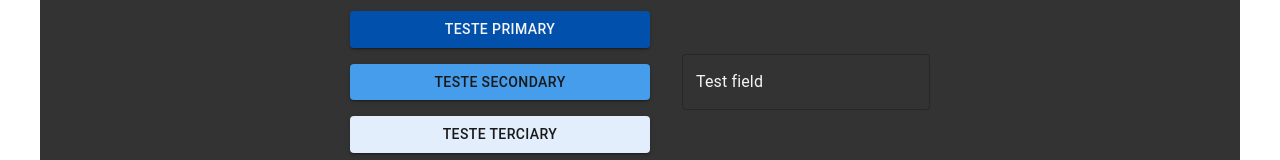
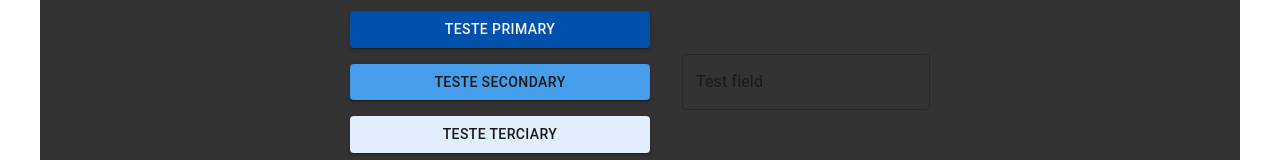
Before and after one commit to Hivqs79/Portal_do_Conselho, a Next.js app in the folder front/app/: page / in a window 1280 px wide. Shown: the part 283-443 px from the top of the page. Built offline with nearby package versions, Linux system fonts and the light colour scheme.

Commit message:
🚧 feat: Starting transference of ThemeProvider to layout

```diff
--- a/front/app/app/layout.tsx
+++ b/front/app/app/layout.tsx
@@ -1,26 +1,46 @@
-import type { Metadata } from "next";
+"use client"
+// import type { Metadata } from "next";
 import "./globals.css";
+import { createTheme, Theme, ThemeProvider } from "@mui/material/styles";
+import { cloneElement, ReactNode, useState, Dispatch, SetStateAction, ReactElement } from "react";
+import ThemeSettings from "./ThemeSettings";
+import {ThemeProviderContext} from "../hooks/useTheme";
 
+// export const metadata: Metadata = {
+//   title: "Portal do Conselho",
+//   description: "Um site para a melhor organização de conselhos do SENAI",
+// };
 
-export const metadata: Metadata = {
-  title: "Portal do Conselho",
-  description: "Um site para a melhor organização de conselhos do SENAI",
-};
-
-
+interface LayoutProps {
+  children: ReactElement;
+  setTheme: Dispatch<SetStateAction<Theme>>;
+}
 
 export default function RootLayout({
   children,
 }: Readonly<{
-  children: React.ReactNode;
+  children: React.ReactElement;
 }>) {
+  // const [mode, setMode] = useState(ThemeSettings.getThemeMode());
+  // const [pallete, setPallete] = useState("blue");
+  const [theme, setTheme] = useState(ThemeSettings.createThemePallete());
+  const childrenWithProps = cloneElement(children, { setTheme });
+  // useEffect(() => {
+  //   setTheme(ThemeSettings.createThemePallete());
+  // })
+
+
   return (
     <html lang="pt" className="dark">
-        <body
-          className=""
-          >
-          {children}
-        </body>
+      <ThemeProviderContext>
+        <ThemeProvider theme={theme}>
+          <body
+            className=""
+            >
+            {children}
+          </body>
+        </ThemeProvider>
+      </ThemeProviderContext>
     </html>
   );
 }
--- a/front/app/app/page.tsx
+++ b/front/app/app/page.tsx
@@ -1,22 +1,20 @@
 "use client"
-import { Container, Box, Button, TextField, Switch, FormControlLabel } from "@mui/material";
+import { Container, Box, Button, TextField, Switch, FormControlLabel, Theme } from "@mui/material";
 import { createTheme, ThemeProvider } from "@mui/material/styles";
-import { useEffect, useState } from "react";
+import { Dispatch, FC, SetStateAction, useEffect, useState } from "react";
 import BrandColors from "./BrandColors";
 import ThemeSettings from "./ThemeSettings";
+import {useThemeContext} from "../hooks/useTheme";
+
+interface ChildComponentProps {
+  setTheme: Dispatch<SetStateAction<Theme>>;
+}
+
+const Home: FC<ChildComponentProps> = ({setTheme}) => {
+  const {mode, setMode, pallete, setPallete} = useThemeContext();
 
 
-export default function Home() {
-  const [mode, setMode] = useState(ThemeSettings.getThemeMode());
-  const [pallete, setPallete] = useState("blue");
-  const [theme, setTheme] = useState(ThemeSettings.createThemePallete());
-
-  useEffect(() => {
-    setTheme(createTheme(ThemeSettings.createThemePallete()));
-  }, [mode, pallete])
-
   return (
-    <ThemeProvider theme={theme}>
       <Container maxWidth={"lg"} className="flex flex-col gap-8 justify-center items-center min-h-screen bg-[#f0f0f0] dark:bg-[#333]">
         <Box className="flex flex-row gap-8 justify-center items-center">
           <Box className="flex flex-col gap-4">
@@ -24,7 +22,7 @@ export default function Home() {
               variant="contained"
               color="primary"
               sx={{width: 300}}
-              onClick={() => {BrandColors.changePallete("blue"); setPallete("blue"); console.log(BrandColors.primary_color)}}
+              onClick={() => {BrandColors.changePallete("blue"); setTheme(ThemeSettings.createThemePallete()); console.log(BrandColors.primary_color)}}
               >
               Teste Primary
             </Button>
@@ -32,7 +30,7 @@ export default function Home() {
               variant="contained"
               color="secondary"
               sx={{width: 300}}
-              onClick={() => {BrandColors.changePallete("green"); setPallete("green"); console.log(BrandColors.primary_color)}}
+              onClick={() => {BrandColors.changePallete("green"); setTheme(ThemeSettings.createThemePallete()); console.log(BrandColors.primary_color)}}
               >
               Teste Secondary
             </Button>
@@ -64,6 +62,7 @@ export default function Home() {
           />
         </Box>
       </Container>
-    </ThemeProvider>
   );
 }
+
+export default Home;
--- /dev/null
+++ b/front/app/hooks/useTheme.tsx
@@ -0,0 +1,30 @@
+import { createContext, useContext, useState } from "react";
+
+interface ThemeContextValue {
+    mode: "light" | "dark";
+    setMode: React.Dispatch<React.SetStateAction<"light" | "dark">>;
+    pallete: string;
+    setPallete: React.Dispatch<React.SetStateAction<string>>;
+}
+
+const ThemeContext = createContext<ThemeContextValue | undefined>(undefined);
+
+
+export const ThemeProviderContext = ({children}: Readonly<{children: React.ReactNode}>) => {
+    const [mode, setMode] = useState<"light" | "dark">("light");
+    const [pallete, setPallete] = useState<string>("blue");
+    return (
+      <ThemeContext.Provider value={{mode, setMode, pallete, setPallete}}>
+        {children}
+      </ThemeContext.Provider>
+    );
+  };
+
+
+export const useThemeContext = () => {
+    const themeContext = useContext(ThemeContext);
+    if (themeContext === undefined) {
+      throw new Error('useThemeContext must be inside a ThemeProvider');
+    }
+    return themeContext;
+  };
```
